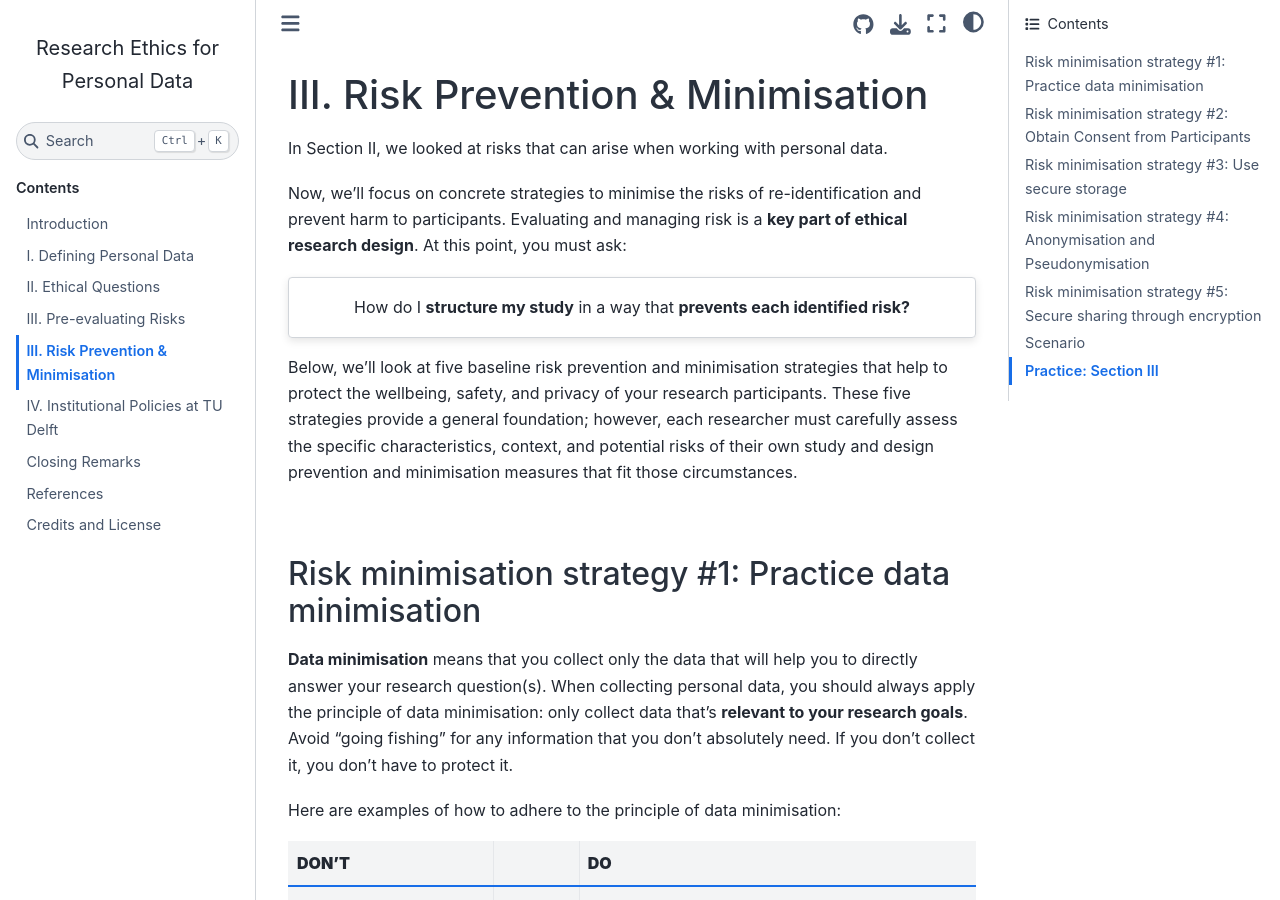
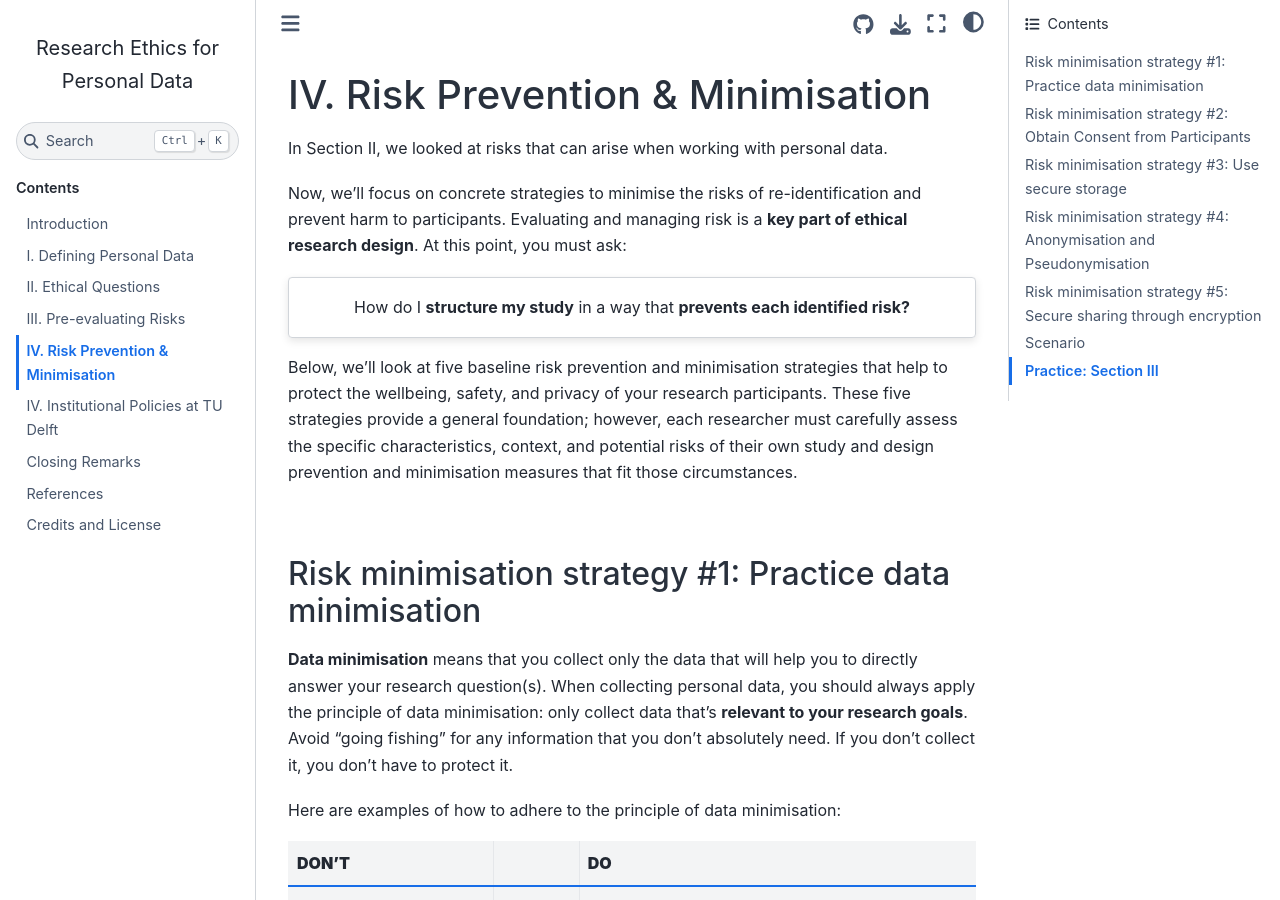
Before and after one commit to tu-delft-library/BSc_Research_Ethics_for_Personal_Data, a Jupyter Book: the page built from book/risk_mitigation.md, in a window 1280 px wide and 900 px high. Built offline with Jupyter Book 1.0.4 settings and Sphinx 7.4.7 and the Sphinx Book theme 1.1.4, drawn with Linux system fonts in a browser that asks for light colours; comment, search, counter and statistics services are not loaded.

Commit message:
Update risk_mitigation.md

```diff
--- a/book/risk_mitigation.md
+++ b/book/risk_mitigation.md
@@ -1,4 +1,4 @@
-# III. Risk Prevention & Minimisation
+# IV. Risk Prevention & Minimisation
 
 In Section II, we looked at risks that can arise when working with personal data.
 
```
